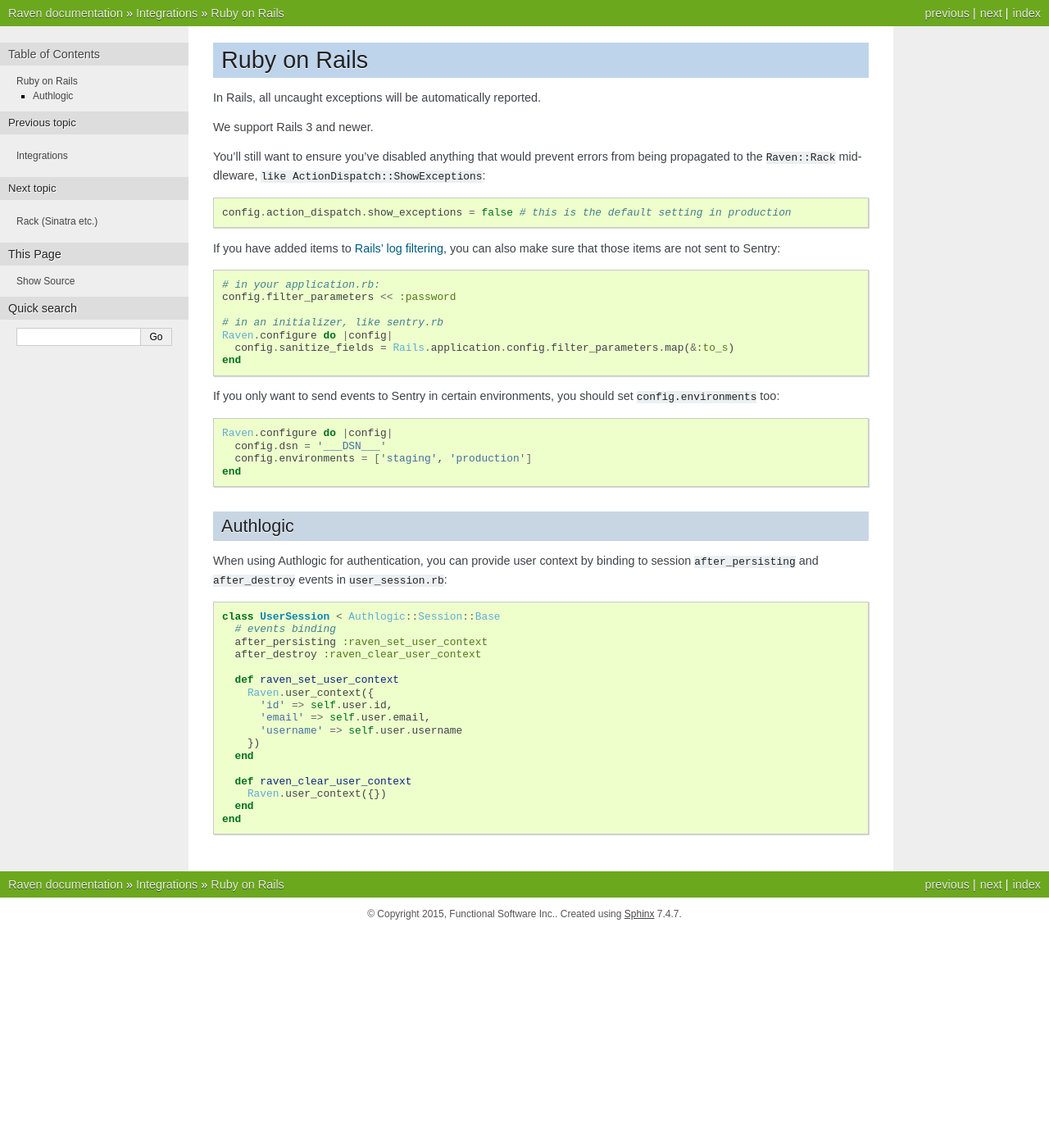
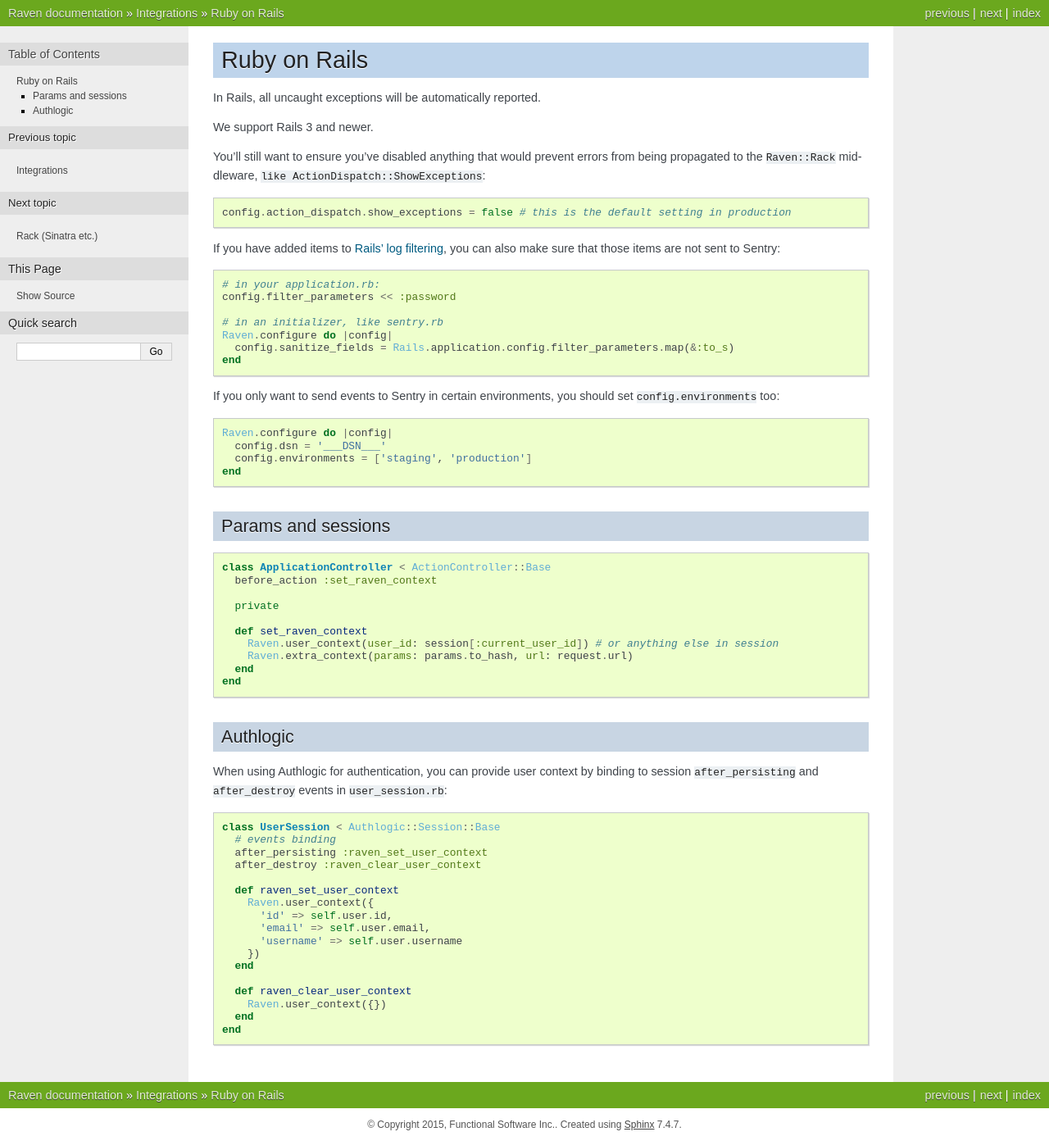
Before and after one commit to getsentry/sentry-ruby, a Sphinx documentation site: the page built from docs/integrations/rails.rst, in a window 1280 px wide. Shown: the whole page at 82% size. Built offline with Sphinx 7.4.7, drawn with Linux system fonts in a browser that asks for light colours; the version number could not be read and is left out; before the commit the page ends 1135 px from its top, so only the background shows below that.

Commit message:
Add some documentation on how to attach params or session data in Rails

```diff
--- a/docs/integrations/rails.rst
+++ b/docs/integrations/rails.rst
@@ -37,6 +37,22 @@
       config.environments = ['staging', 'production']
     end
 
+Params and sessions
+-------------------
+
+.. sourcecode:: ruby
+
+  class ApplicationController < ActionController::Base
+    before_action :set_raven_context
+
+    private
+
+    def set_raven_context
+      Raven.user_context(user_id: session[:current_user_id]) # or anything else in session
+      Raven.extra_context(params: params.to_hash, url: request.url)
+    end
+  end
+
 Authlogic
 ---------
 
```
